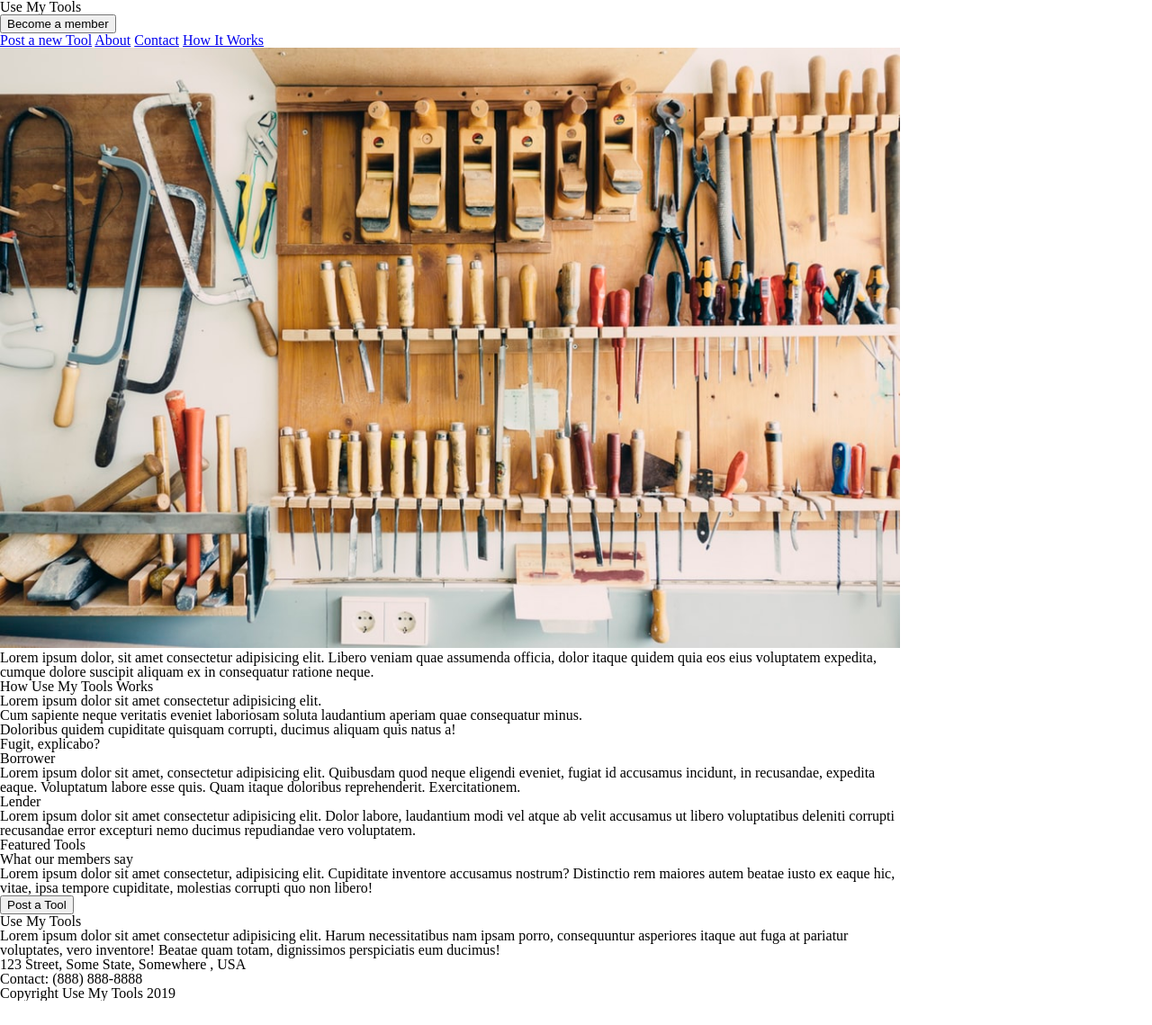
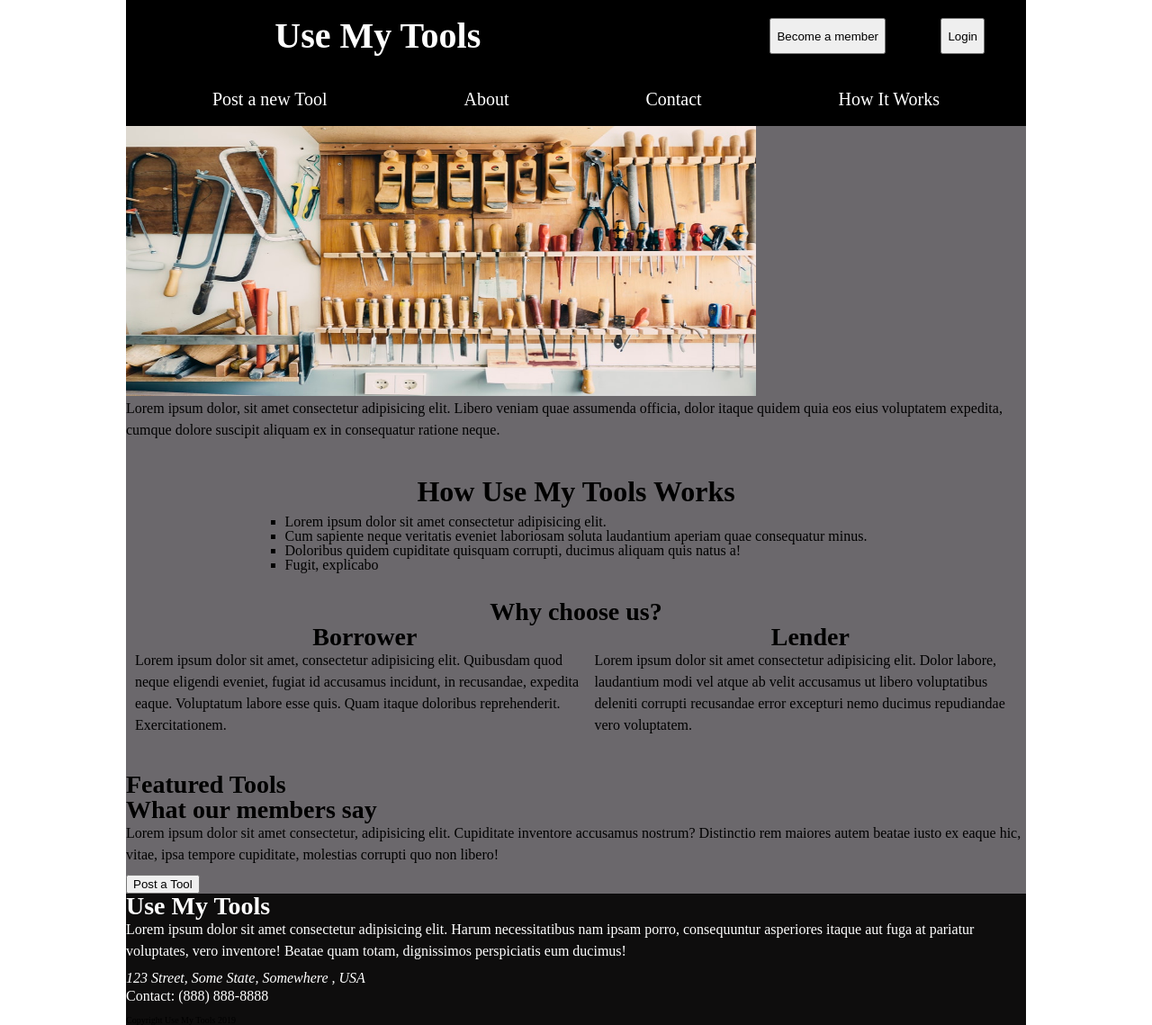
Before and after one commit to Build-Week-Use-My-Tools/UI-David-Kuseh, a plain HTML site: page index.html in a window 1280 px wide. Shown: the whole page at 90% size. Before the commit the page ends 1112 px from the top, so only its background shows below. Drawn offline with Linux system fonts and the light colour scheme.

Commit message:
initial attempt at styling based on chosen colors and fonts. Added pics of tools to be featured in body of page

```diff
--- a/index.html
+++ b/index.html
@@ -10,8 +10,13 @@
 <body>
     <header>
         <section class = "top-content">
+            <section class = "company-name-button">
                 <h1>Use My Tools</h1>
+                <div class ="header-button">
                     <button>Become a member</button>
+                    <button>Login</button>
+                </div>
+            </section>
             <nav>
                 <a href="Post new listing">Post a new Tool</a>
                 <a href="About">About</a>
@@ -23,7 +28,7 @@
 
     <main>
         <section class = "company-info">
-            <div class = "tool-tack-img">
+            <div class = "tool-rack-img">
                 <img src="img/tool-rack.jpg" alt = "tool rack">
             </div>
             <p>Lorem ipsum dolor, sit amet consectetur adipisicing elit. Libero veniam quae assumenda officia, dolor itaque quidem quia eos eius voluptatem expedita, cumque dolore suscipit aliquam ex in consequatur ratione neque.</p>
@@ -34,9 +39,11 @@
                 <li>Lorem ipsum dolor sit amet consectetur adipisicing elit.  </li>
                 <li>Cum sapiente neque veritatis eveniet laboriosam soluta laudantium aperiam quae consequatur minus.</li>
                 <li>Doloribus quidem cupiditate quisquam corrupti, ducimus aliquam quis natus a!</li>
-                <li> Fugit, explicabo?</li>
+                <li> Fugit, explicabo</li>
             </ul>
         </section>
+        <section class= "user-type">
+            <h3>Why choose us?</h3>
             <section class = "user-benefits">
                 <section class = "renter">
                     <h3>Borrower</h3>
@@ -47,8 +54,14 @@
                     <p>Lorem ipsum dolor sit amet consectetur adipisicing elit. Dolor labore, laudantium modi vel atque ab velit accusamus ut libero voluptatibus deleniti corrupti recusandae error excepturi nemo ducimus repudiandae vero voluptatem.</p>
                 </section>
             </section>
-        <section class = "featured tools">
+        </section>
+        <section class = "featured-tools">
             <h3>Featured Tools</h3>
+            <section class = "selected-tools">
+                <!-- <div>
+                    <img src="./img/angle-grinder.jpg" alt="">
+                </div> -->
+            </section>
         </section>
         <section class = "user-feedback">
             <h3>What our members say</h3>
--- a/less/footer.less
+++ b/less/footer.less
@@ -0,0 +1,16 @@
+footer{
+    background-color: #0E0D0D;
+}
+
+footer h3 {
+    color: white;
+}
+
+footer p{
+    color: white;
+}
+
+footer address{
+    font-size: 1.6rem;
+    color: white;
+}
--- a/less/global.less
+++ b/less/global.less
@@ -7,11 +7,11 @@ html {
 }
 
 html, body {
-  font-family: 'Roboto', sans-serif;
+  font-family: 'Anton', 'Fjalla One';
 }
 
 h1, h2, h3, h4, h5 {
-  font-family: 'Indie Flower', cursive;
+  font-family: 'Anton', 'Fjalla One';
 }
 
 h1 {
@@ -21,6 +21,10 @@ h1 {
 h2 {
   font-size: 3.2rem;
   padding-bottom: 10px;
+}
+
+h3{
+  font-size: 2.8rem;
 }
 
 h4 {
@@ -39,8 +43,8 @@ img {
   height: auto;
 }
 
-.container {
-  max-width: 800px;
+body{
+  max-width: 1000px;
   width: 100%;
   margin: 0 auto;
 }
--- a/less/home-page.less
+++ b/less/home-page.less
@@ -1,3 +1,35 @@
 body {
     width: 1000px;
+
 }
+
+main {
+    background-color: #6B686C;
+}
+
+.tool-rack-img img{
+    width: 70rem;
+    height: 30rem;
+}
+
+.how-we-work{
+    display: flex;
+    flex-direction: column;
+    align-items: center;
+    padding: 3rem;
+}
+
+.how-we-work li{
+    font-size: 1.6rem;
+    list-style-type: square;
+}
+
+.user-type h3{
+    text-align: center;
+}
+
+.user-benefits{
+    display: flex;
+    margin: 0 0 3rem 1rem;
+    justify-content: space-between;
+}
--- a/less/index.less
+++ b/less/index.less
@@ -1,5 +1,5 @@
-@import "home-page.less";
+@import "reset.less";
 @import "global.less";
 @import "navigation.less";
-@import "reset.less";
 @import "footer.less";
+@import "home-page.less";
--- a/less/navigation.less
+++ b/less/navigation.less
@@ -1,3 +1,35 @@
-// body{
-//     background-color: red;
-// }
+.top-content{
+    display: flex;
+    flex-direction: column;
+}
+
+.company-name-button{
+    display: flex;
+    justify-content: space-around;
+    color: white;
+    padding: 2rem;
+}
+
+header {
+    background-color: black;
+}
+
+nav {
+    font-size: 2.3rem;
+    display: flex;
+    justify-content: space-around;
+    padding: 2rem;
+}
+
+a {
+    font-size: 2rem;
+    text-decoration: none;
+    color: white;
+}
+
+.header-button{
+    width: 30rem;
+    display: flex;
+    justify-content: space-around;
+    margin-right: -15rem;
+}
--- a/less/reset.less
+++ b/less/reset.less
@@ -20,7 +20,7 @@ time, mark, audio, video {
 	padding: 0;
 	border: 0;
 	font-size: 100%;
-	font: inherit;
+	// font: inherit;
 	vertical-align: baseline;
 }
 /* HTML5 display-role reset for older browsers */
```
Also changed, not shown: css/index.css, img/angle-grinder.jpg (added), img/chainsaw.jpg (added), img/jackhammer.jpg (added), img/power-wrench.jpg (added). Lines whose indentation alone changed are shown as unchanged.
